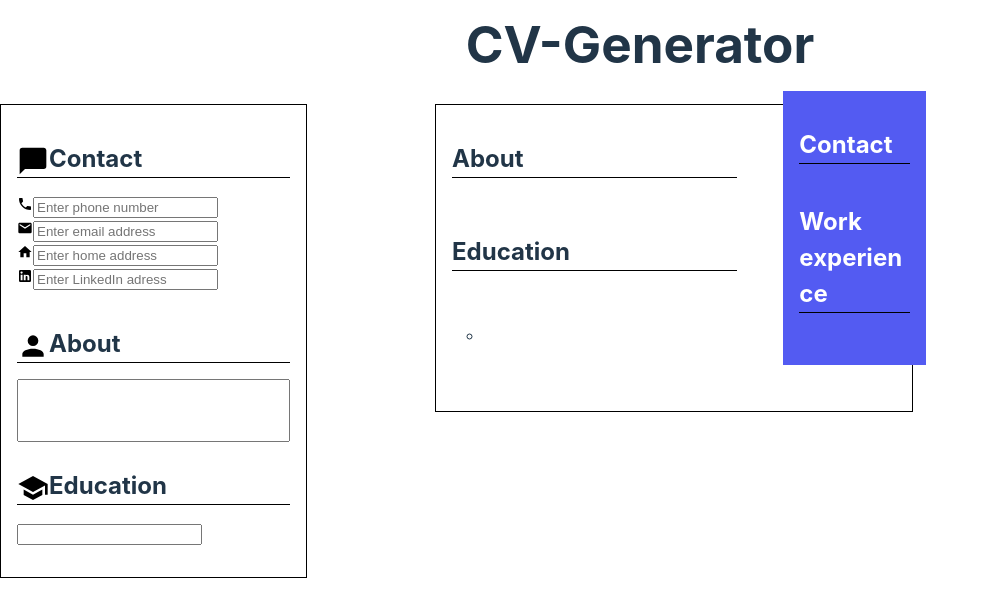
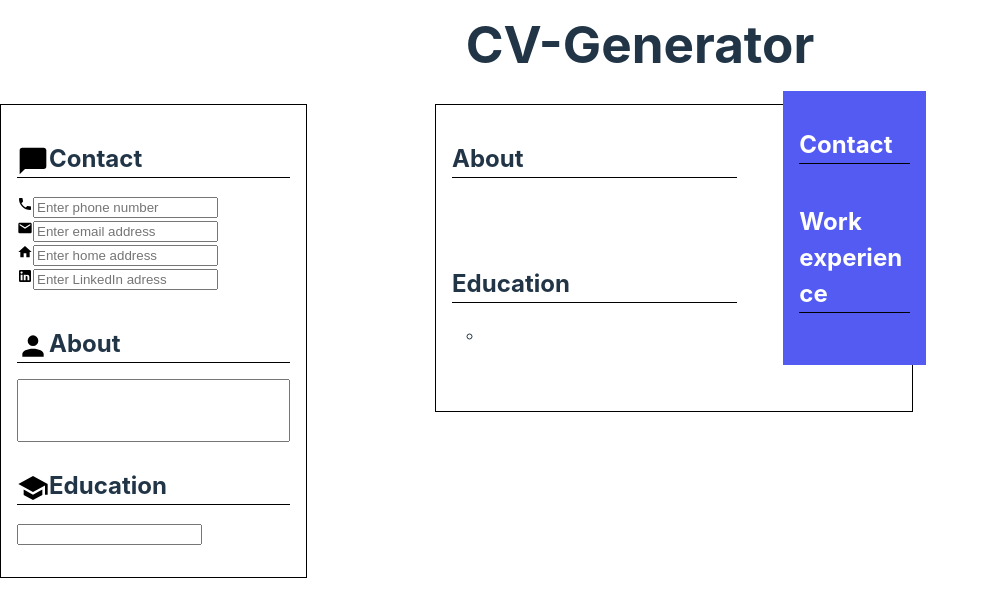
Before and after one commit to R3ndrex/CV-Generator, a React (Vite) app: page / in a window 1280 px wide. Shown: the top 616 px of the page, without its empty margins (0-989 px from the left). Built offline with nearby package versions, Linux system fonts and the light colour scheme.

Commit message:
Change padding of list only on left

```diff
--- a/src/App.css
+++ b/src/App.css
@@ -22,7 +22,7 @@
     }
 }
 .education {
-    padding: 2rem;
+    padding-left: 2rem;
     list-style-type: circle;
 }
 header {
```
